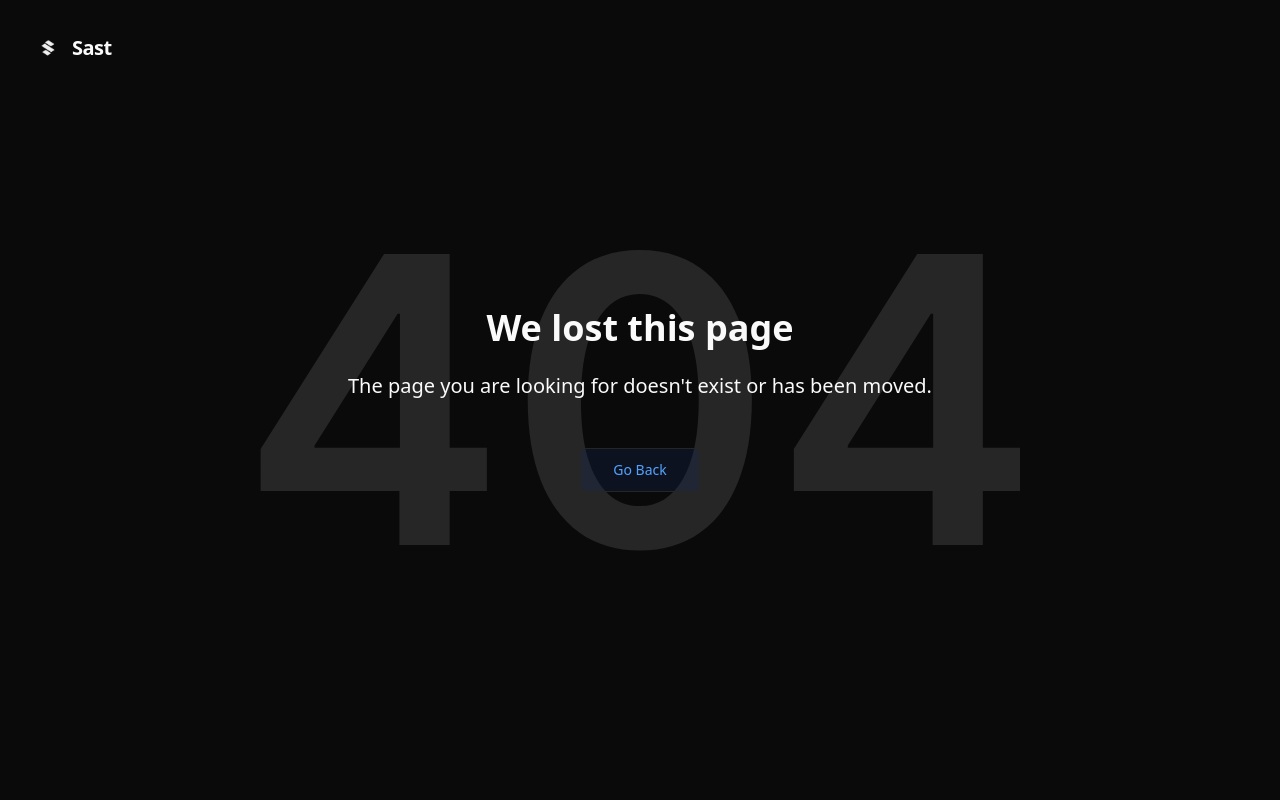
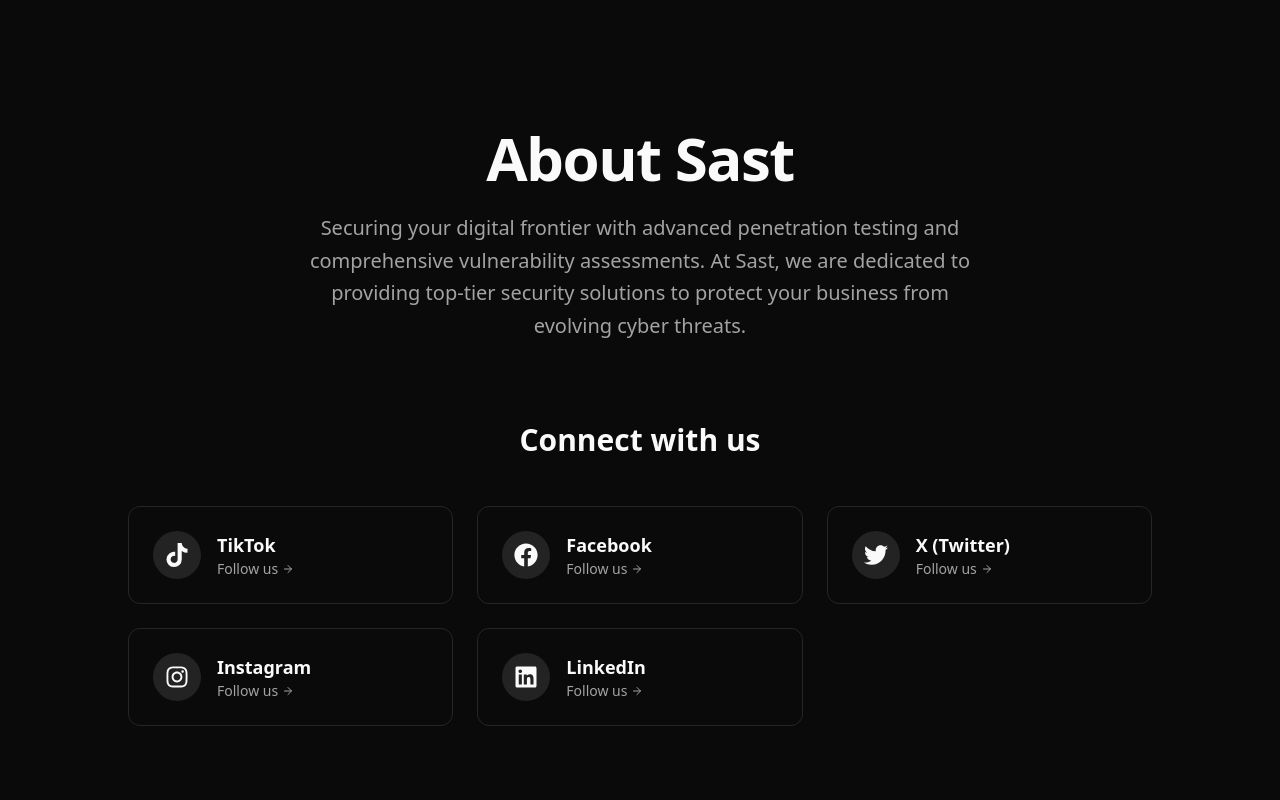
Before and after one commit to YUST777/sast_tech, a Next.js app in the folder web/: page /company in a window 1280 px wide. Before the commit this address had no page. Shown: the top 800 px of the page. Built offline with nearby package versions, Linux system fonts and the light colour scheme.

Commit message:
feat: add company page with about section and social links

```diff
--- /dev/null
+++ b/web/src/app/company/page.tsx
@@ -0,0 +1,58 @@
+import Link from "next/link"
+import { Footer7 } from "@/components/ui/footer-7"
+import { ArrowRight } from "lucide-react"
+import { FaFacebook, FaInstagram, FaLinkedin, FaTwitter, FaTiktok } from "react-icons/fa"
+
+export default function CompanyPage() {
+    const socialLinks = [
+        { icon: <FaTiktok className="size-6" />, href: "https://www.tiktok.com/@sast_tech", label: "TikTok", name: "TikTok" },
+        { icon: <FaFacebook className="size-6" />, href: "https://www.facebook.com/profile.php?id=61588200480116", label: "Facebook", name: "Facebook" },
+        { icon: <FaTwitter className="size-6" />, href: "https://x.com/sast_tech", label: "X (Twitter)", name: "X (Twitter)" },
+        { icon: <FaInstagram className="size-6" />, href: "https://www.instagram.com/sast.tech/", label: "Instagram", name: "Instagram" },
+        { icon: <FaLinkedin className="size-6" />, href: "https://linkedin.com/company/sast-tech", label: "LinkedIn", name: "LinkedIn" },
+    ]
+
+    return (
+        <main className="min-h-screen bg-background text-foreground">
+            {/* Hero Section */}
+            <div className="container mx-auto px-4 py-20 md:py-32">
+                <div className="mx-auto max-w-4xl text-center">
+                    <h1 className="mb-6 text-4xl font-bold tracking-tight md:text-6xl">
+                        About Sast
+                    </h1>
+                    <p className="mx-auto max-w-2xl text-lg text-muted-foreground md:text-xl leading-relaxed">
+                        Securing your digital frontier with advanced penetration testing and comprehensive vulnerability assessments.
+                        At Sast, we are dedicated to providing top-tier security solutions to protect your business from evolving cyber threats.
+                    </p>
+                </div>
+
+                {/* Social Links Section */}
+                <div className="mt-20 mx-auto max-w-5xl">
+                    <h2 className="text-3xl font-bold text-center mb-12">Connect with us</h2>
+                    <div className="grid gap-6 sm:grid-cols-2 lg:grid-cols-3 justify-items-center">
+                        {socialLinks.map((social, idx) => (
+                            <Link
+                                key={idx}
+                                href={social.href}
+                                target="_blank"
+                                rel="noopener noreferrer"
+                                className="group flex items-center space-x-4 p-6 w-full max-w-sm rounded-xl border bg-card hover:bg-accent/50 transition-colors"
+                            >
+                                <div className="p-3 rounded-full bg-primary/10 group-hover:bg-primary/20 text-primary transition-colors">
+                                    {social.icon}
+                                </div>
+                                <div className="flex-1">
+                                    <h3 className="font-semibold text-lg">{social.name}</h3>
+                                    <p className="text-sm text-muted-foreground group-hover:text-primary transition-colors flex items-center">
+                                        Follow us <ArrowRight className="ml-1 size-3" />
+                                    </p>
+                                </div>
+                            </Link>
+                        ))}
+                    </div>
+                </div>
+            </div>
+            <Footer7 />
+        </main>
+    )
+}
```
